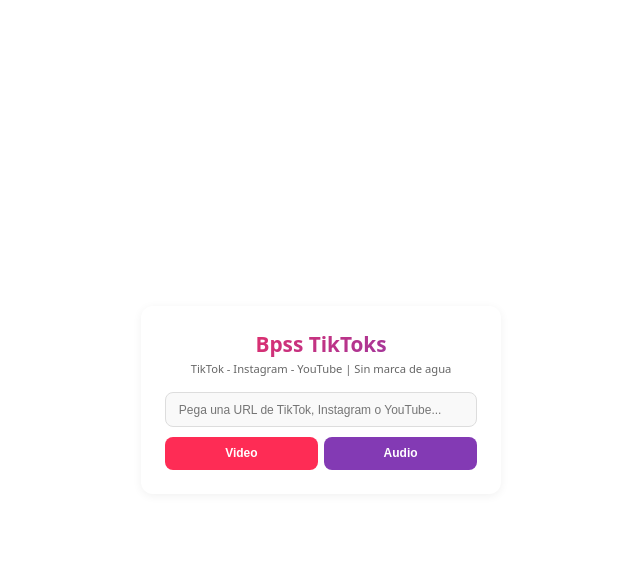
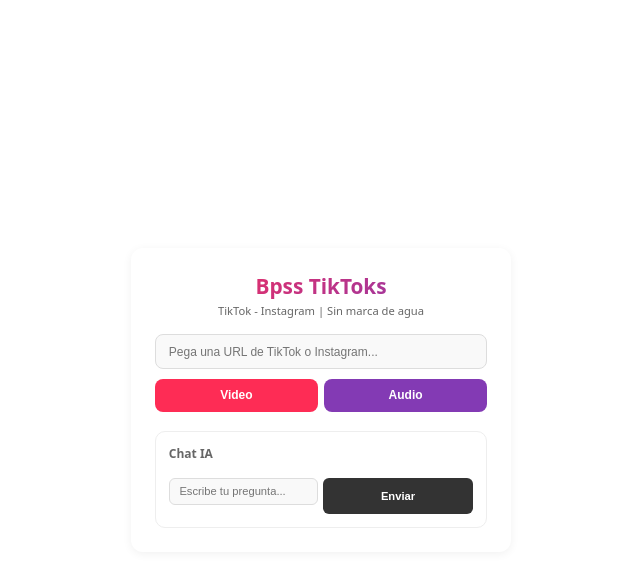
Before and after one commit to bpss-tiktoks/bpss-tiktoks, a Python web app: template templates/index.html in a window 1280 px wide. Shown: the top 567 px of the page, without its empty margins (319-959 px from the left). Run offline with Jinja, Linux system fonts and the light colour scheme; the template is opened without the code that fills it, so the values that code supplies are empty.

Commit message:
Quitar YouTube + Chat Groq

```diff
--- a/static/style.css
+++ b/static/style.css
@@ -1,6 +1,6 @@
 *{margin:0;padding:0;box-sizing:border-box}
 body{font-family:system-ui,sans-serif;background:#fff;display:flex;align-items:center;justify-content:center;min-height:100vh;padding:1rem}
-.container{text-align:center;padding:1.5rem;max-width:360px;width:100%;border-radius:12px;box-shadow:0 2px 10px rgba(0,0,0,.06)}
+.container{text-align:center;padding:1.5rem;max-width:380px;width:100%;border-radius:12px;box-shadow:0 2px 10px rgba(0,0,0,.06)}
 h1{font-size:1.3rem;margin-bottom:.2rem;background:linear-gradient(135deg,#fe2c55,#833ab4);-webkit-background-clip:text;-webkit-text-fill-color:transparent;background-clip:text}
 .sub{color:#666;margin-bottom:1rem;font-size:.7rem}
 input[type=text]{width:100%;padding:.6rem .8rem;border:1px solid #ddd;border-radius:8px;background:#f9f9f9;color:#222;font-size:.75rem;margin-bottom:.6rem}
@@ -10,4 +10,13 @@ button{flex:1;padding:.6rem;background:#fe2c55;color:#fff;border:none;border-rad
 button:nth-child(2){background:#833ab4}
 button:hover{opacity:.85}
 .error{margin-top:.8rem;padding:.6rem;background:#fff5f5;border:1px solid #fe2c55;border-radius:8px;color:#c0392b;font-size:.7rem;word-break:break-all}
+.chat-box{margin-top:1.2rem;text-align:left;border:1px solid #eee;border-radius:10px;padding:.8rem;max-height:250px;display:flex;flex-direction:column}
+.chat-title{font-size:.75rem;font-weight:700;color:#666;margin-bottom:.5rem}
+#chatMsgs{flex:1;overflow-y:auto;max-height:150px;margin-bottom:.5rem}
+.msg{padding:.4rem .6rem;margin:.3rem 0;border-radius:8px;font-size:.7rem;max-width:85%;word-break:break-word}
+.msg.user{background:#fe2c55;color:#fff;margin-left:auto}
+.msg.bot{background:#f0f0f0;color:#333}
+.chat-input{display:flex;gap:.3rem}
+.chat-input input{flex:1;padding:.4rem .6rem;border:1px solid #ddd;border-radius:6px;font-size:.7rem}
+.chat-input button{padding:.4rem .7rem;background:#333;color:#fff;border:none;border-radius:6px;font-size:.7rem;cursor:pointer}
 @media(max-width:480px){.container{padding:1.2rem 1rem}h1{font-size:1.2rem}}
--- a/templates/index.html
+++ b/templates/index.html
@@ -4,18 +4,16 @@
 <meta charset="UTF-8">
 <meta name="viewport" content="width=device-width,initial-scale=1">
 <title>Bpss TikToks - Descarga sin marca de agua</title>
-<meta name="description" content="Descarga videos y audios de TikTok, Instagram y YouTube sin marca de agua. Gratis.">
-<meta property="og:title" content="Bpss TikToks">
-<meta property="og:description" content="Descarga videos y audios sin marca de agua">
+<meta name="description" content="Descarga videos y audios de TikTok e Instagram sin marca de agua. Gratis.">
 <link rel="icon" href="/static/logo.png">
 <link rel="stylesheet" href="/static/style.css">
 </head>
 <body>
 <div class="container">
 <h1>Bpss TikToks</h1>
-<p class="sub">TikTok - Instagram - YouTube | Sin marca de agua</p>
+<p class="sub">TikTok - Instagram | Sin marca de agua</p>
 <form method="POST" id="dlForm">
-<input type="text" name="url" id="urlInput" placeholder="Pega una URL de TikTok, Instagram o YouTube..." required>
+<input type="text" name="url" id="urlInput" placeholder="Pega una URL de TikTok o Instagram..." required>
 <div class="btns">
 <button type="submit" name="type" value="video">Video</button>
 <button type="submit" name="type" value="audio">Audio</button>
@@ -23,8 +21,41 @@
 </form>
 {% if error %}<div class="error">{{ error }}</div>{% endif %}
 <div id="history"></div>
+<div class="chat-box">
+<p class="chat-title">Chat IA</p>
+<div id="chatMsgs"></div>
+<div class="chat-input">
+<input type="text" id="chatInput" placeholder="Escribe tu pregunta...">
+<button type="button" id="chatSend">Enviar</button>
+</div>
+</div>
 </div>
 <script>
+var chatHistory=[];
+function addMsg(who,text){
+var d=document.createElement('div');
+d.className='msg '+(who==='user'?'user':'bot');
+d.textContent=text;
+document.getElementById('chatMsgs').appendChild(d);
+document.getElementById('chatMsgs').scrollTop=99999;
+}
+function sendChat(){
+var inp=document.getElementById('chatInput');
+var msg=inp.value.trim();
+if(!msg)return;
+addMsg('user',msg);
+inp.value='';
+chatHistory.push({role:'user',content:msg});
+fetch('/api/chat',{method:'POST',headers:{'Content-Type':'application/json'},body:JSON.stringify({message:msg,history:chatHistory})})
+.then(function(r){return r.json()})
+.then(function(d){
+addMsg('bot',d.reply);
+chatHistory.push({role:'assistant',content:d.reply});
+})
+.catch(function(){addMsg('bot','Error. Intenta de nuevo.')});
+}
+document.getElementById('chatSend').onclick=sendChat;
+document.getElementById('chatInput').onkeydown=function(e){if(e.key==='Enter')sendChat()};
 window.addEventListener('DOMContentLoaded',function(){
 var h=JSON.parse(localStorage.getItem('bpss_h')||'[]');
 if(h.length)document.getElementById('history').innerHTML='<hr style="margin:1rem 0;border:none;border-top:1px solid #eee"><p style="font-size:.7rem;color:#999">Recientes</p>'+h.slice(0,5).map(function(u){return '<p style="font-size:.65rem;color:#aaa;word-break:break-all;margin:.2rem 0">'+u+'</p>'}).join('');
```
Also changed, not shown: app.py (+3 -9 lines).
